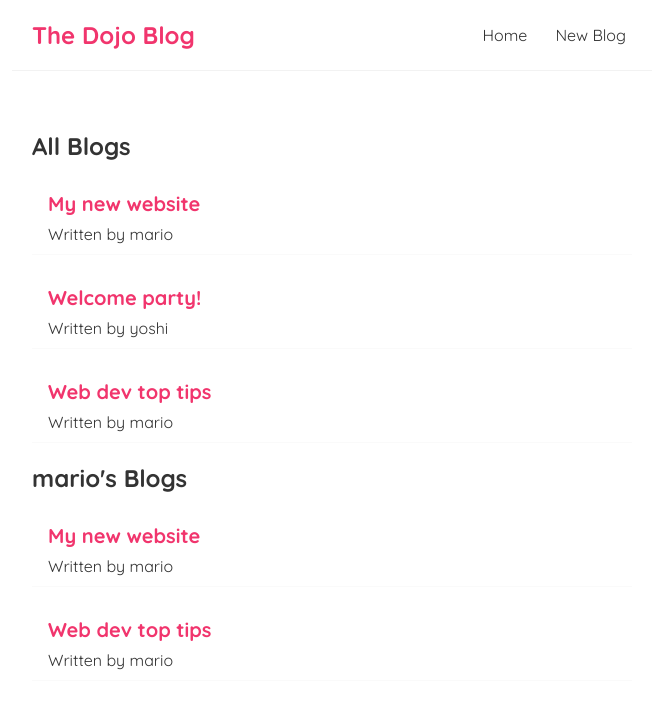
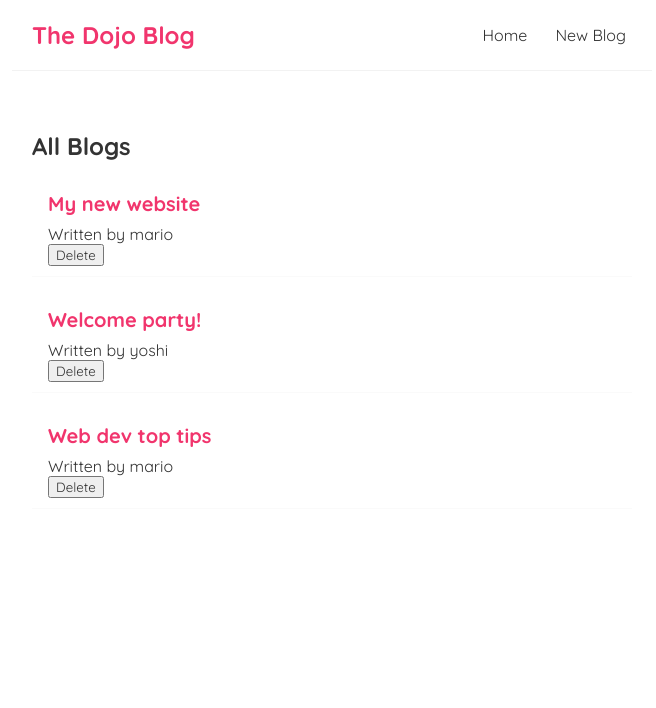
Before and after one commit to Basil-Aladra/react-js-vite, a React (Create React App) app: page / in a window 1280 px wide. Shown: the top 708 px of the page, without its empty margins (308-964 px from the left). Built offline with nearby package versions, Linux system fonts and the light colour scheme.

Commit message:
add 'handelDelete Function'

```diff
--- a/src/BlogLists.js
+++ b/src/BlogLists.js
@@ -1,4 +1,4 @@
-const BlogLists = ({ blogs, title }) => {
+const BlogLists = ({ blogs, title ,handelDelete}) => {
 
 
     return (<>
@@ -8,6 +8,7 @@ const BlogLists = ({ blogs, title }) => {
                 <div className="blog-preview" key={blog.id}>
                     <h2>{blog.title}</h2>
                     <p>Written by {blog.author}</p>
+                    <button onClick={()=>handelDelete(blog.id)}>Delete</button>
                 </div>
             ))}
         </div>
--- a/src/Home.js
+++ b/src/Home.js
@@ -7,11 +7,16 @@ const Home = () => {
         { title: 'Welcome party!', body: 'lorem ipsum...', author: 'yoshi', id: 2 },
         { title: 'Web dev top tips', body: 'lorem ipsum...', author: 'mario', id: 3 }
     ]);
+
+    const handelDelete = (id) =>{
+        const newBlog = blogs.filter(blog => blog.id !== id);
+        setBlogs(newBlog);
+    }
     return (
         <div className="home">
 
-            <BlogLists blogs={blogs} title="All Blogs"/>
-            <BlogLists blogs={blogs.filter(blog => blog.author === 'mario')} title="mario's Blogs"/>
+            <BlogLists blogs={blogs} title="All Blogs" handelDelete={handelDelete}/>
+        {/**    <BlogLists blogs={blogs.filter(blog => blog.author === 'mario')} title="mario's Blogs"/>  */}
 
         </div>
     )
```
